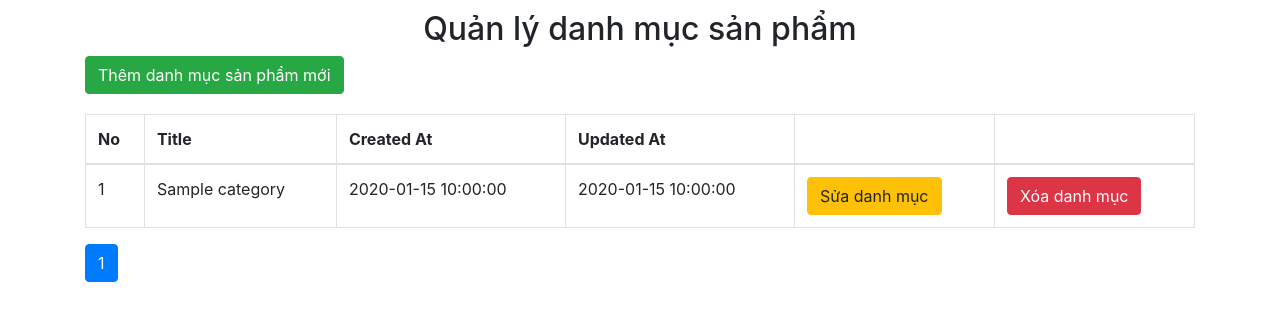
After one commit to trungkien27/Grup1, a PHP site: page /edit-category.php in a window 1280 px wide. The commit adds this page. Shown: the top 321 px of the page. Run offline with PHP 8.4, Linux system fonts and the light colour scheme; tables that the repository leaves empty or names only in its code hold one stand-in row (values such as "Sample post").

Commit message:
category done

```diff
--- a/admin/add-product.php
+++ b/admin/add-product.php
@@ -18,7 +18,7 @@ include_once('../home/header.php');
 	<div class="container">
 		<div class="panel panel-primary">
 			<div class="panel-heading">
-				<h2 class="text-center">Trang chỉnh sửa</h2>
+				<h2 class="text-center">Trang chỉnh sửa sản phẩm </h2>
 			</div>
 			<div class="panel-body">
 				<form method="post">
@@ -55,6 +55,7 @@ include_once('../home/header.php');
 						<textarea class="form-control" id="content" name="content"<?=($thisProduct != null)?$thisProduct['content']:''?>></textarea>
 					</div>
 					<a href="edit-product.php"><button class="btn btn-success">Lưu</button></a>
+					<a href="edit-product.php"><button type="button" class="btn btn-info" style="float: right;">Quay lại </button></a>
 				</form>
 			</div>
 		</div>
--- /dev/null
+++ b/admin/edit-category.php
@@ -0,0 +1,127 @@
+<?php
+
+require_once('../db/dbhelper.php');
+require_once('../utils/utility.php');
+require_once('form-category.php');
+
+?>
+<!DOCTYPE html>
+<html>
+<head>
+	<meta charset="utf-8">
+	<title>Category</title>
+	<meta charset="utf-8">
+	<meta name="viewport" content="width=device-width, initial-scale=1">
+	<link rel="stylesheet" href="https://maxcdn.bootstrapcdn.com/bootstrap/4.5.2/css/bootstrap.min.css">
+  	<script src="https://ajax.googleapis.com/ajax/libs/jquery/3.5.1/jquery.min.js"></script>
+  	<script src="https://cdnjs.cloudflare.com/ajax/libs/popper.js/1.16.0/umd/popper.min.js"></script>
+  	<script src="https://maxcdn.bootstrapcdn.com/bootstrap/4.5.2/js/bootstrap.min.js"></script>
+</head>
+<body>
+	<div class="container" style="margin-top: 10px;">
+		<div class="panel panel-primary">
+			<div class="panel-heading">
+				<h2 class="text-center">Quản lý danh mục sản phẩm </h2>
+			</div>
+			<div class="panel-body">
+				<a href="add-category.php"><button class="btn btn-success">Thêm danh mục sản phẩm mới </button></a>
+				<table class="table table-bordered" style="margin-top: 20px;">
+					<thead>
+						<tr>
+							<th>No</th>
+							<th>Title</th>
+							<th>Created At</th>
+							<th>Updated At</th>
+							<th></th>
+							<th></th>
+						</tr>
+					</thead>
+					<tbody>
+<?php
+	$num_page = 5;
+	$page = 1;
+	if (isset($_GET['page'])) {
+		$page = $_GET['page'];
+	}
+	$index = ($page - 1) * $num_page;
+	//gia du page 1 -> index = (1-1)*6 = 0
+	//page 2 -> index = (2-1)*6= 6
+
+	//tim tong so san pham trong database
+	$sql = 'select count(*) total from category';
+	$categoryList = executeResult($sql);
+	$total = $categoryList[0]['total'];
+
+	//lay so sp chia cho so sp tren 1 trang -> ra duoc so trang, lam tron len.
+	$totalPage = ceil($total/$num_page);
+
+	//lay tu product o vi tri index, lay num_page phan tu
+	$sql = "select id, title, created_at, updated_at from category limit ".$index.','.$num_page;
+	$categoryList = executeResult($sql);
+
+	$count = $index;
+
+	// $count = 0;
+	foreach ($categoryList as $item) {
+		echo '<tr>
+				<td>'.++$count.'</td>
+				<td>'.$item['title'].'</td>
+				<td>'.$item['created_at'].'</td>
+				<td>'.$item['updated_at'].'</td>
+				<td><a href="add-category.php?id='.$item['id'].'"><button class="btn btn-warning">Sửa danh mục </button></a></td>
+				<td><button class="btn btn-danger" onclick="deleteCategory('.$item['id'].')">Xóa danh mục</button></td>
+			</tr>';
+}
+?>
+					</tbody>
+				</table>
+				<ul class="pagination">
+					<?php
+						if ($page >1 ) {
+							echo '<li class="page-item"><a class="page-link" href="?page='.($page -1).'">Previous</a></li>';
+						}
+
+						$pageList = [1, $page-1 ,$page, $page+1, $totalPage];
+
+						$isFirst = $isBefore = false;
+						for ($i=1; $i <= $totalPage; $i++) {
+							if (!in_array($i, $pageList)) {
+								if (!$isFirst && $i < $page) {
+									$isFirst = true;
+									echo '<li class="page-item"><a class="page-link" href="?page='.($page - 2).'">...</a></li>';
+								}
+								if (!$isBefore && $i > ($page+1)) {
+									$isBefore = true;
+									echo '<li class="page-item"><a class="page-link" href="?page='.($page + 2).'">...</a></li>';
+								}
+								continue;
+							}
+							if ($i == $page) {
+								echo '<li class="page-item active"><a class="page-link" href="?page='.$i.'">'.$i.'</a></li>';
+							} else {
+								echo '<li class="page-item"><a class="page-link" href="?page='.$i.'">'.$i.'</a></li>';
+							}
+						}
+						if ($page < $totalPage) {
+							echo '<li class="page-item"><a class="page-link" href="?page='.($page +1).'">Next</a></li>';
+						}
+					?>
+				</ul>
+			</div>
+		</div>
+	</div>
+<script type="text/javascript">
+	function deleteCategory(id) {
+		option = confirm('Bạn chắc chắn muốn xóa danh mục sản phẩm này ??')
+		if (!option) return
+
+		$.post('form-category.php', {
+			'action': 'delete',
+			'id': id
+		}, function(data) {
+			location.reload();
+		})
+	}
+</script>
+</body>
+</html>
--- a/admin/form-category.php
+++ b/admin/form-category.php
@@ -1,32 +1,52 @@
 <?php
 	require_once('../db/dbhelper.php');
-	require_once('../utity/utility.php');
-
-
-$title = '';
+	require_once('../utils/utility.php');
 
 if (!empty($_POST)) {
 	$action = getPost('action');
 
 	switch ($action) {
 		case 'delete':
-			deleteProduct();
+			deleteCategory();
 			break;
-
 		default:
 			$id = getPost('id');
 			if ($id > 0) {
-				updateProduct();
+				updateCategory();
 			} else {
-				addProduct();
+				addCategory();
 			}
 
 			break;
 	}
 }
 
-function deleteProduct() {
+function deleteCategory() {
 	$id  = getPost('id');
 	$sql =  'delete from category where id = '.$id;
 	execute($sql);
 }
+
+function addCategory()	{
+	$title = '';
+
+	$title = getPost('title');
+	$created_at = $updated_at = date('Y-m-d H:i:s');
+
+	$sql = "insert into category (title, created_at, updated_at) values ('$title', '$created_at', '$updated_at')";
+	execute($sql);
+	header('Location: edit-category.php');
+}
+
+function updateCategory()	{
+	$title = '';
+
+	$title = getPost('title');
+	$id = getPost('id');
+
+	$updated_at = date('Y-m-d H:i:s');
+
+	$sql = "update category set title = '$title', updated_at = '$updated_at' where id = $id";
+	execute($sql);
+	header('Location: edit-category.php');
+}
```
Also changed, not shown: admin/add-category.php (added, +35 -0 lines).
